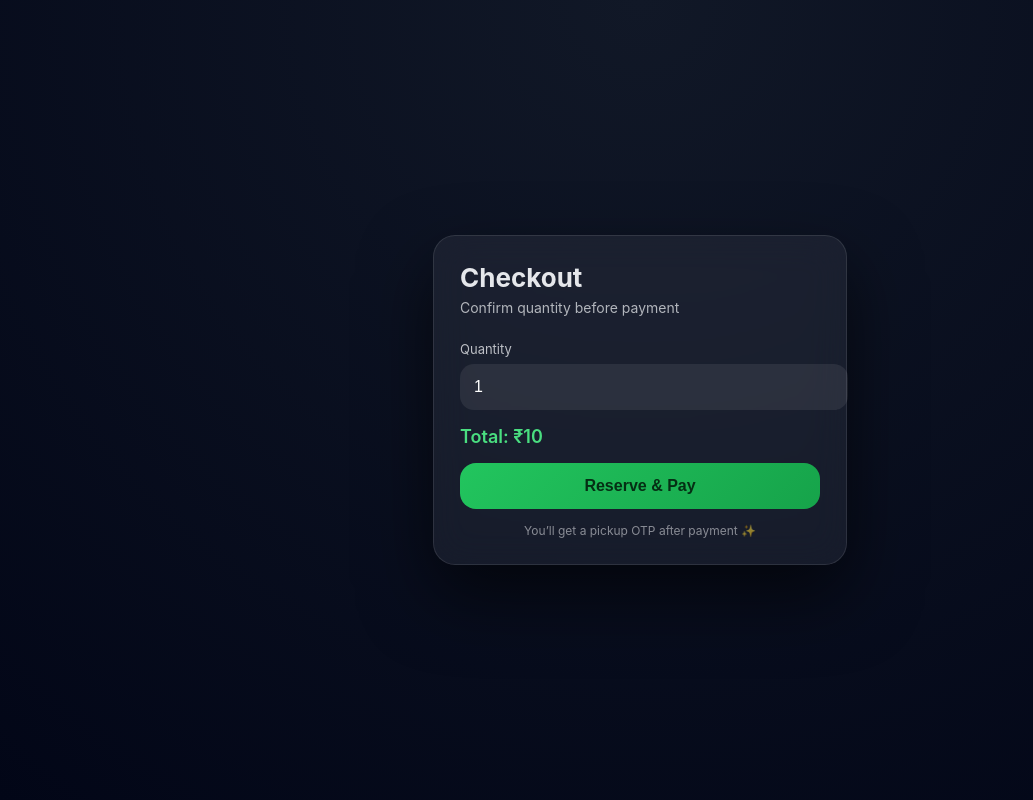
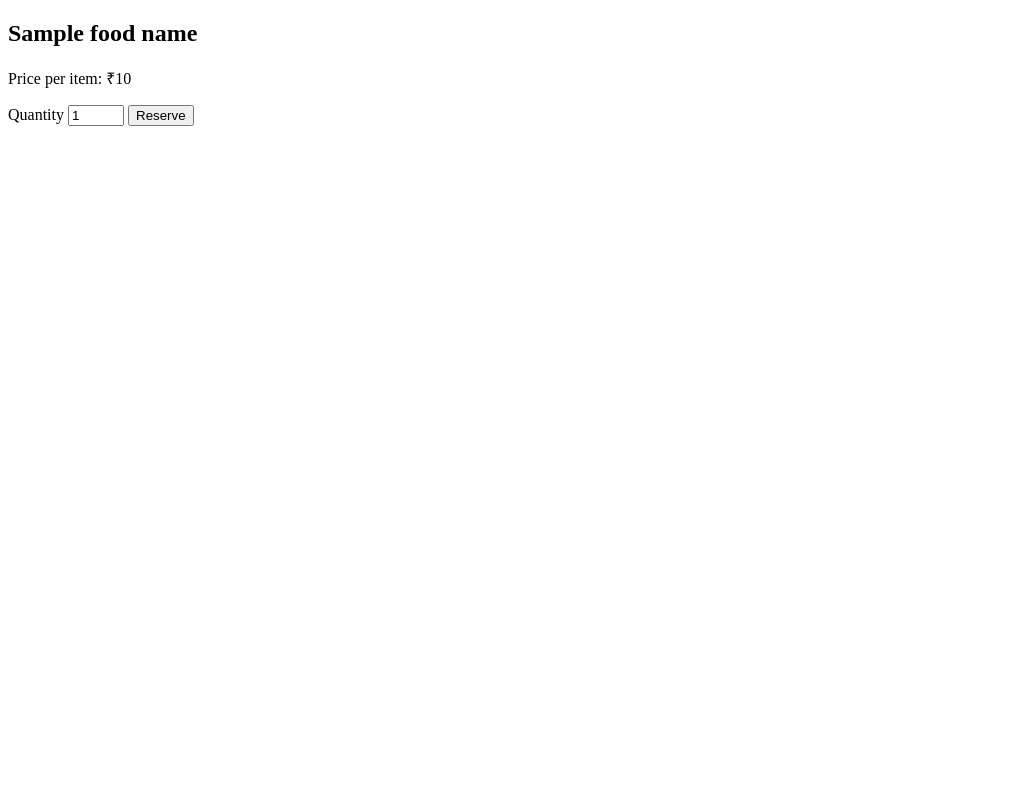
Before and after one commit to Sweyy-goat/last-plate, a Flask app: template templates/user/checkout.html in a window 1280 px wide. Shown: the whole page, without its empty margins (0-1033 px from the left). Run offline with Flask 3, Linux system fonts and the light colour scheme; the template is opened without the code that fills it: most values are stand-ins (such as "Sample title", 1, 10 or a date in 2020).

Commit message:
Update checkout.html

```diff
--- a/templates/user/checkout.html
+++ b/templates/user/checkout.html
@@ -1,182 +1,31 @@
 <!DOCTYPE html>
-<html lang="en">
+<html>
 <head>
-  <meta charset="UTF-8">
   <title>Checkout • Last Plate</title>
-
-  <style>
-    body {
-      margin: 0;
-      font-family: Inter, system-ui, sans-serif;
-      background: radial-gradient(circle at top, #111827, #020617);
-      color: #e5e7eb;
-      display: flex;
-      align-items: center;
-      justify-content: center;
-      min-height: 100vh;
-    }
-
-    .checkout-card {
-      width: 360px;
-      background: rgba(255,255,255,0.06);
-      backdrop-filter: blur(18px);
-      border-radius: 22px;
-      padding: 26px;
-      box-shadow: 0 30px 70px rgba(0,0,0,0.6);
-      border: 1px solid rgba(255,255,255,0.1);
-      animation: rise 0.8s ease forwards;
-    }
-
-    @keyframes rise {
-      from { opacity: 0; transform: translateY(20px) scale(0.97); }
-      to { opacity: 1; transform: translateY(0) scale(1); }
-    }
-
-    h2 {
-      margin: 0 0 6px;
-      font-size: 26px;
-      font-weight: 700;
-    }
-
-    .subtitle {
-      font-size: 14px;
-      opacity: 0.75;
-      margin-bottom: 22px;
-    }
-
-    label {
-      font-size: 13px;
-      opacity: 0.8;
-    }
-
-    input {
-      width: 100%;
-      padding: 14px;
-      margin-top: 6px;
-      border-radius: 14px;
-      border: none;
-      background: rgba(255,255,255,0.08);
-      color: white;
-      font-size: 16px;
-      outline: none;
-    }
-
-    .total {
-      margin: 16px 0;
-      font-size: 18px;
-      font-weight: 600;
-      color: #4ade80;
-    }
-
-    button {
-      width: 100%;
-      padding: 14px;
-      border-radius: 16px;
-      border: none;
-      background: linear-gradient(135deg, #22c55e, #16a34a);
-      color: #052e14;
-      font-size: 16px;
-      font-weight: 700;
-      cursor: pointer;
-      transition: 0.25s;
-    }
-
-    button:hover {
-      transform: translateY(-2px);
-      box-shadow: 0 18px 40px rgba(34,197,94,0.45);
-    }
-
-    button:disabled {
-      opacity: 0.6;
-      cursor: not-allowed;
-      transform: none;
-      box-shadow: none;
-    }
-
-    .note {
-      margin-top: 14px;
-      font-size: 12px;
-      opacity: 0.55;
-      text-align: center;
-    }
-  </style>
 </head>
-
 <body>
 
-<div class="checkout-card">
-  <h2>Checkout</h2>
-  <div class="subtitle">Confirm quantity before payment</div>
+<h2>{{ food_name }}</h2>
+<p>Price per item: ₹{{ price }}</p>
 
-  <label for="qty">Quantity</label>
-  <input id="qty" type="number" min="1" value="1">
+<label>Quantity</label>
+<input type="number" id="qty" min="1" max="{{ max_qty }}" value="1">
 
-  <div class="total" id="totalText">
-    Total: calculating…
-  </div>
-
-  <button id="buyBtn" data-food-id="{{ food_id }}">
-    Reserve & Pay
-  </button>
-
-  <div class="note">
-    You’ll get a pickup OTP after payment ✨
-  </div>
-</div>
+<button id="buyBtn">Reserve</button>
 
 <script>
-  const buyBtn = document.getElementById("buyBtn");
-  const qtyInput = document.getElementById("qty");
-  const totalText = document.getElementById("totalText");
-
-  const UNIT_PRICE = {{ price }}; // 🔴 pass price from backend
-
-  function updateTotal() {
-    const qty = parseInt(qtyInput.value || 1);
-    totalText.innerText = `Total: ₹${qty * UNIT_PRICE}`;
-  }
-
-  qtyInput.addEventListener("input", updateTotal);
-  updateTotal();
-
-  buyBtn.addEventListener("click", function () {
-    const quantity = parseInt(qtyInput.value);
-    const foodId = buyBtn.dataset.foodId;
-
-    if (!quantity || quantity <= 0) {
-      alert("Please enter a valid quantity");
-      return;
-    }
-
-    buyBtn.disabled = true;
-    buyBtn.innerText = "Reserving…";
-
-    fetch("/api/reserve", {
-      method: "POST",
-      headers: { "Content-Type": "application/json" },
-      body: JSON.stringify({
-        food_id: foodId,
-        quantity: quantity
-      })
+document.getElementById("buyBtn").onclick = () => {
+  fetch("/api/reserve", {
+    method: "POST",
+    headers: { "Content-Type": "application/json" },
+    body: JSON.stringify({
+      food_id: {{ food_id }},
+      quantity: document.getElementById("qty").value
     })
-    .then(res => res.json())
-    .then(data => {
-      if (data.success) {
-        alert("Reserved successfully! Proceeding to payment.");
-        // NEXT STEP:
-        // window.location.href = `/payment/${data.order_id}`;
-      } else {
-        alert(data.error || "Reservation failed");
-      }
-    })
-    .catch(() => {
-      alert("Something went wrong");
-    })
-    .finally(() => {
-      buyBtn.disabled = false;
-      buyBtn.innerText = "Reserve & Pay";
-    });
-  });
+  })
+  .then(r => r.json())
+  .then(d => alert(JSON.stringify(d)));
+};
 </script>
 
 </body>
```
